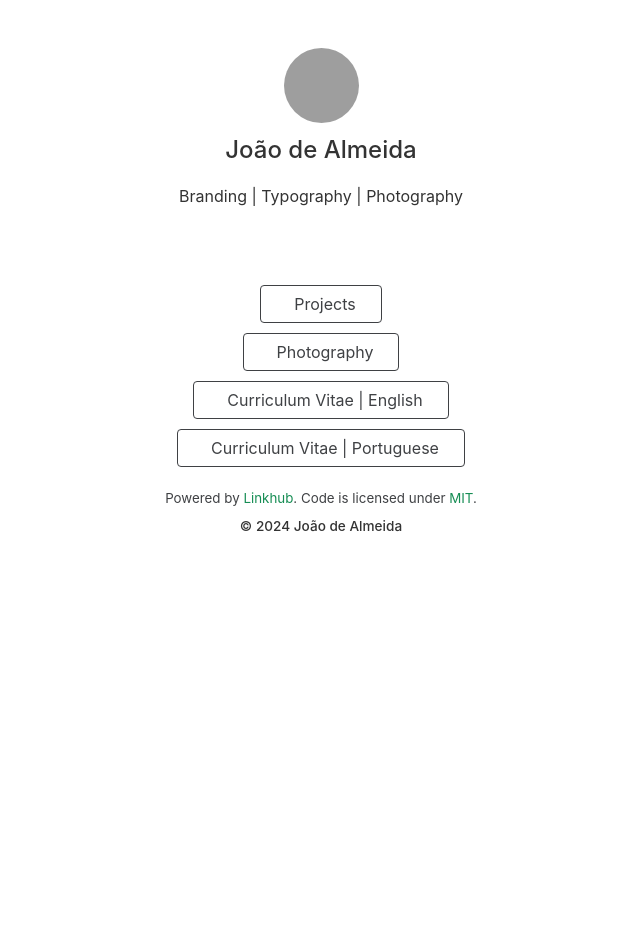
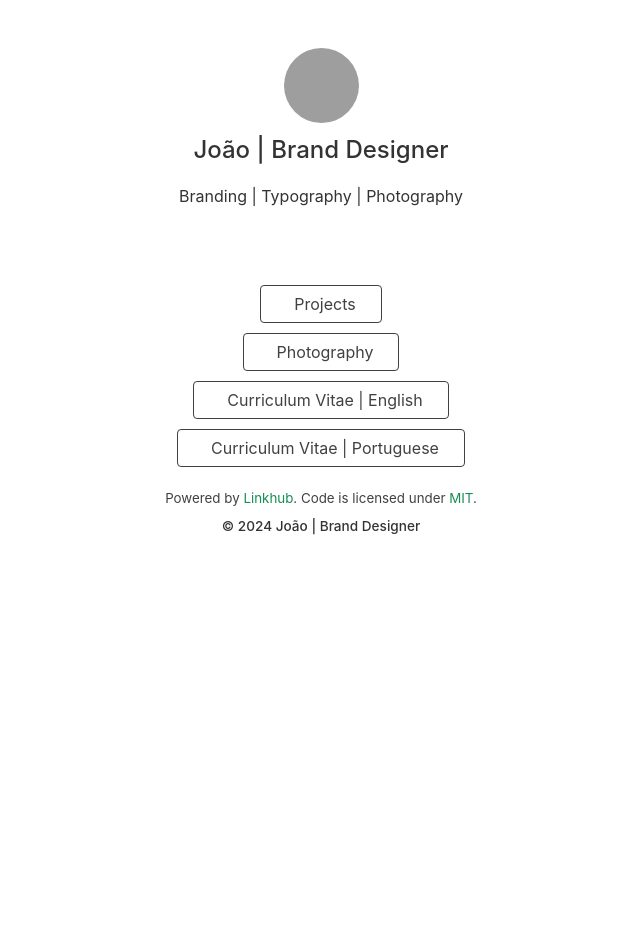
Before and after one commit to xiskg/link-bio, a Jekyll site: the page built from index.html, in a window 1280 px wide. Shown: the whole page, without its empty margins (319-959 px from the left). Built offline with Jekyll 4.4.1, drawn with Linux system fonts in a browser that asks for light colours; nearby versions of some CDN libraries; comment, search, counter and statistics services are not loaded; grey boxes are pictures that could not be loaded.

Commit message:
Update _config.yml

```diff
--- a/_config.yml
+++ b/_config.yml
@@ -2,8 +2,8 @@
 theme: linkhub-jekyll-theme
 
 # Site Configuration
-name: João de Almeida  # Name of your website
-tagline: João | Brand Designer  # Set your preferred page title
+name: João | Brand Designer # Name of your website
+tagline: # Set your preferred page title
 description: Branding | Typography | Photography  # Also used as a meta description
 favicon: https://picsum.photos/32/32 # Path / URL to the favicon of your website (e.g., 'assets/images/favicon.png')
 logo: https://picsum.photos/200 # Path / URL to the logo (e.g., 'assets/images/logo.png')
```
